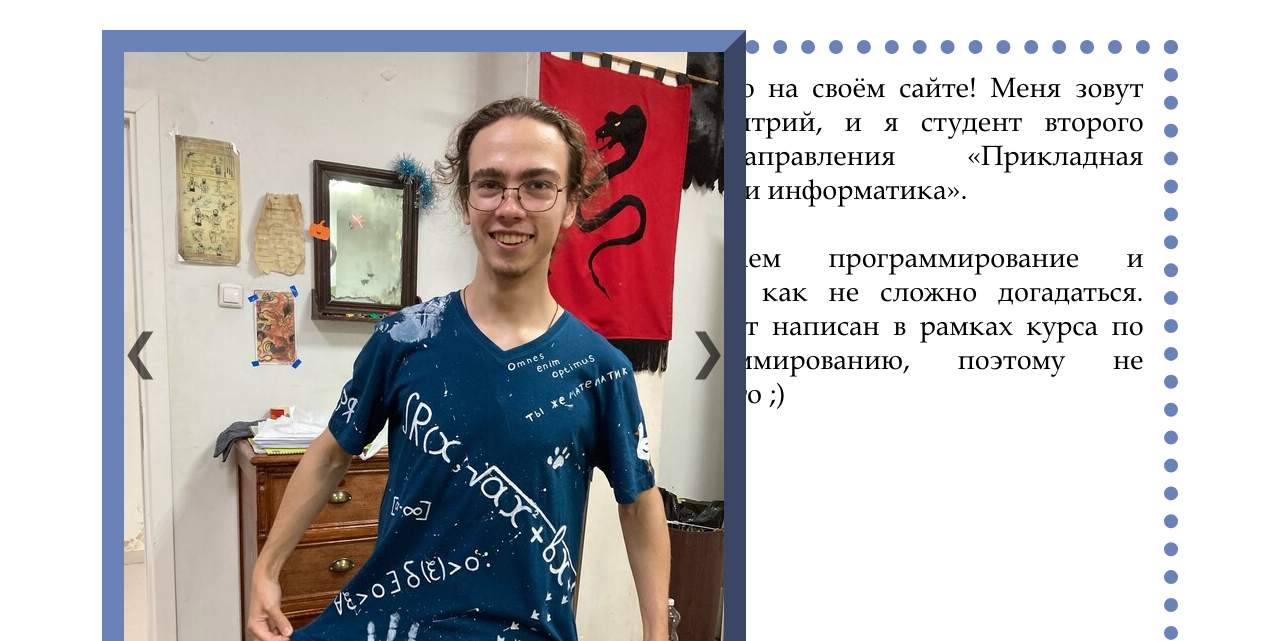
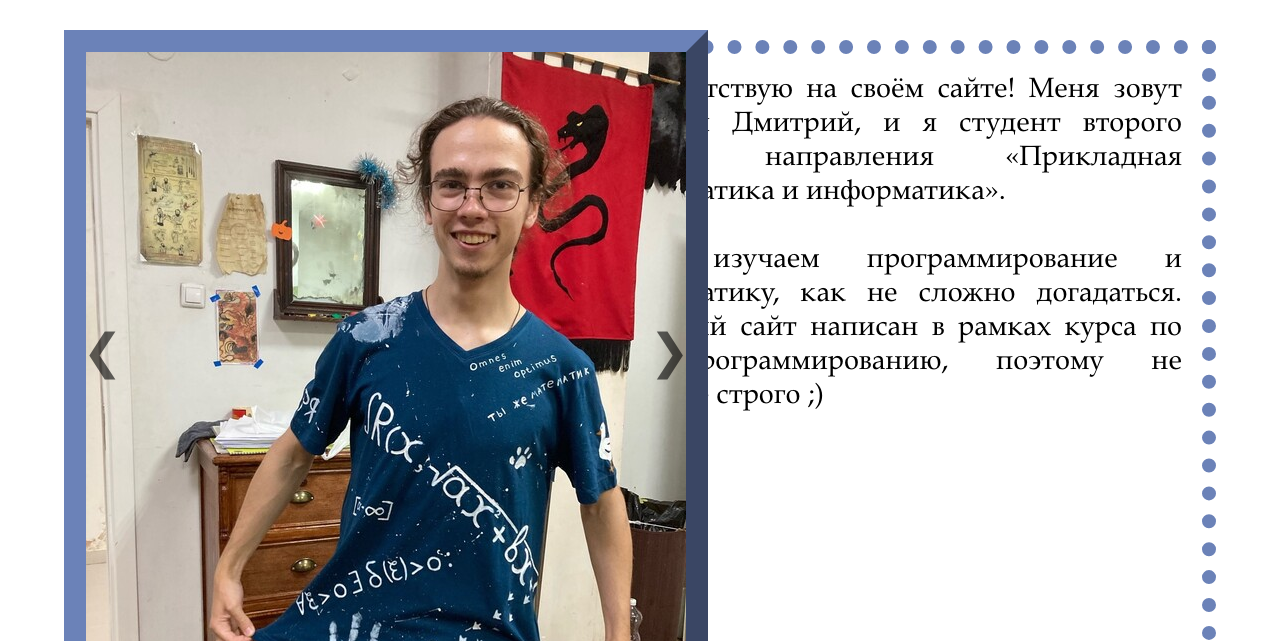
Before and after one commit to Hr0mE/web_2, a plain HTML site: page index.html in a window 1280 px wide. Shown: the top 641 px of the page. Drawn offline with nearby package versions, Linux system fonts and the light colour scheme.

Commit message:
eddited style.css, solved greeting position probs

```diff
--- a/static/css/style.css
+++ b/static/css/style.css
@@ -7,13 +7,13 @@
 .left{
 	position: relative;
 	top: 30px;
-	left: 8%;
+	left: 5%;
 }
 
 .right{
 	position: absolute;
 	top: 20px;
-	right: 8%;
+	right: 5%;
 }
 
 .owl-carousel{
```
